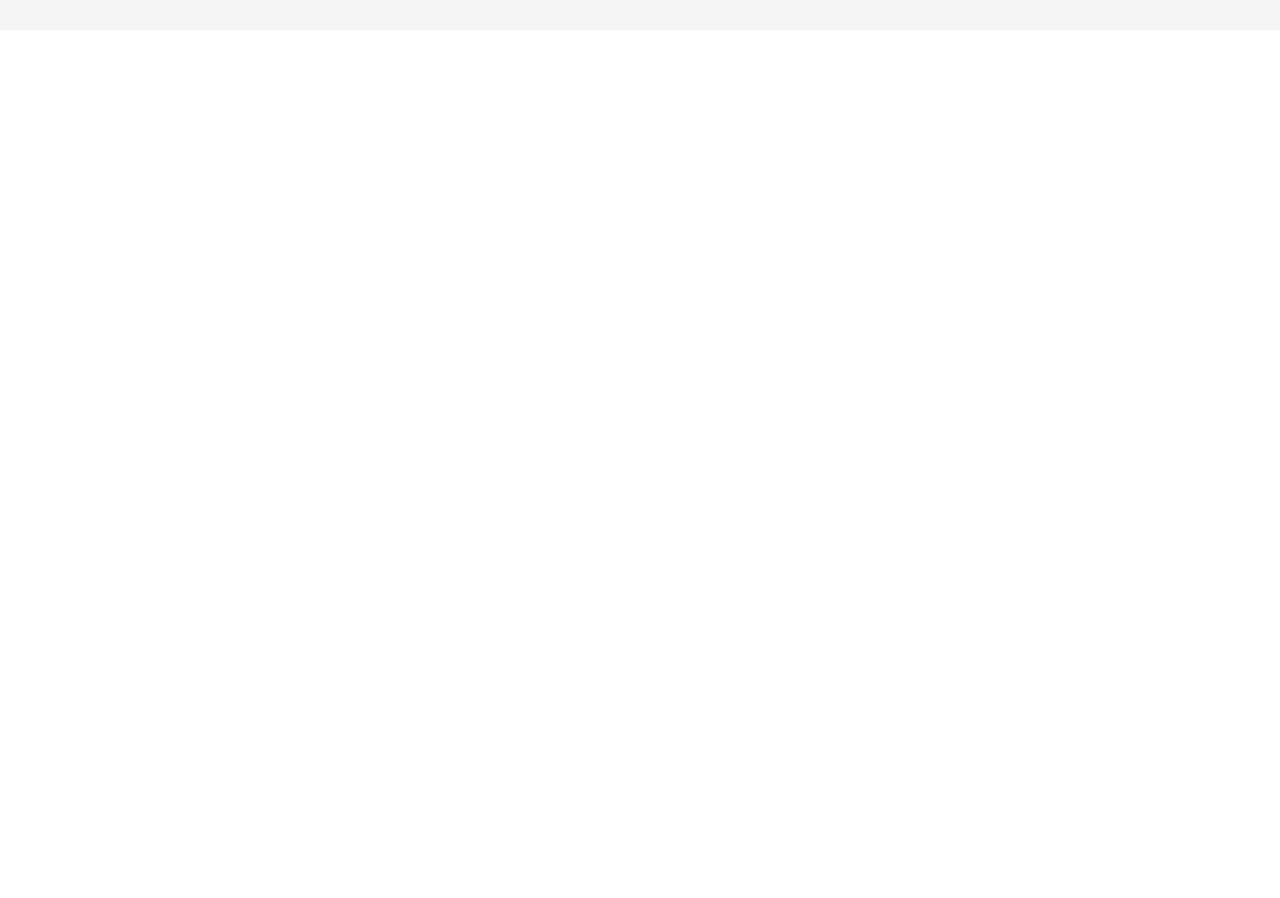
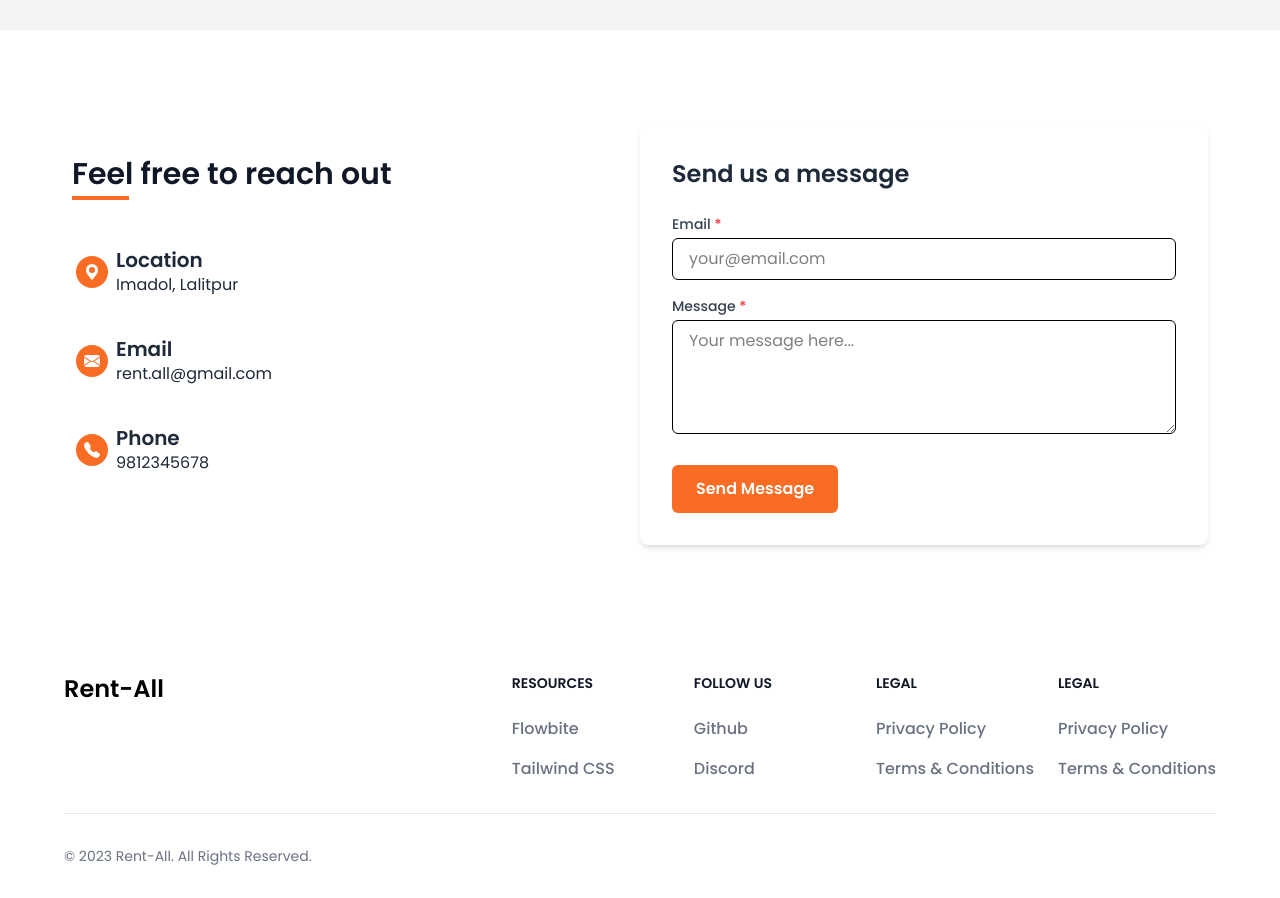
Before and after one commit to aneetan/Vehicle-Rental, a React (Vite) app in the folder Rental/: page / in a window 1280 px wide. Shown: the part 2400-3298 px from the top of the page. Before the commit the page ends 2430 px from the top, so only its background shows below. Built offline with nearby package versions, Linux system fonts and the light colour scheme.

Commit message:
Footer section and contact section added(ip)

```diff
--- a/Rental/src/components/CustomAccordion.tsx
+++ b/Rental/src/components/custom/CustomAccordion.tsx
@@ -16,12 +16,12 @@ const CustomAccordion = ({id, title, content} : AccordionProps) => {
     return (
         <>
             {/* ---------- Accordion ---------- */}
-            <div id='accordion-collapse' className='w-1/2'>
+            <div id='accordion-collapse' className='md:w-1/2 w-full'>
                 <div className="mb-2">
                     <h2 className={`accordion-collapse-${id}`}>
                         <button type='button' className='flex items-center justify-between w-full p-5 font-medium
                         rtl:text-right text-gray-500 border border-gray-200 rounded-t-xl focus:ring-2
-                        focus:ring-gray-200 hover:bg-gray-100 gap-3'
+                        focus:ring-orange-200 hover:bg-gray-100 gap-3'
                         onClick={() => toggleAccordion(`accordion-collapse-body-${id}`)}
                         aria-expanded={openAccordion === `accordion-collapse-body-${id}`}
                         aria-controls={`accordion-collapse-body-${id}`}
--- /dev/null
+++ b/Rental/src/components/landing/ContactUs.tsx
@@ -0,0 +1,90 @@
+import React from 'react'
+import Button from '../custom/Button'
+
+const ContactUs = () => {
+  return (
+    <section className="overflow-hidden pb-24 pt-24">
+        <div className="container mx-auto px-4">
+
+            <div className="flex flex-wrap items-center justify-between mx-14">
+                <div className="w-1/2">
+                    <div className="flex flex-col mb-6">
+                        <h2 className=" relative text-3xl font-semibold mb-8 text-gray-900"> Feel free to reach out
+                            <hr className="w-[10%] bg-[var(--primary-color)] absolute py-0.5 border-none bottom-[-8px] mx-auto" />
+                        </h2>
+                    </div>
+
+                    <ol className="relative text-gray-800 ml-5">
+                        <li className="mb-10 ms-6">
+                             <span className="absolute flex items-center justify-center w-8 h-8 rounded-full -start-4 mt-2 ring-4 ring-white bg-[var(--primary-color)]">
+                                <svg xmlns="http://www.w3.org/2000/svg" width="16" height="16" fill="currentColor" className="bi bi-geo-alt-fill text-white" viewBox="0 0 16 16">
+                                <path d="M8 16s6-5.686 6-10A6 6 0 0 0 2 6c0 4.314 6 10 6 10m0-7a3 3 0 1 1 0-6 3 3 0 0 1 0 6"/>
+                                </svg>
+                            </span>
+                            <h3 className="font-semibold leading-tight text-xl"> Location </h3>
+                            <p className="text-base w-full md:w-1/2"> Imadol, Lalitpur </p>
+                        </li>
+                        <li className="mb-10 ms-6">
+                            <span className="absolute flex items-center justify-center w-8 h-8 rounded-full -start-4 ring-4 mt-2 ring-white bg-[var(--primary-color)]">
+                                <svg xmlns="http://www.w3.org/2000/svg" width="16" height="16" fill="currentColor" className="bi bi-envelope-fill text-white" viewBox="0 0 16 16">
+                                <path d="M.05 3.555A2 2 0 0 1 2 2h12a2 2 0 0 1 1.95 1.555L8 8.414zM0 4.697v7.104l5.803-3.558zM6.761 8.83l-6.57 4.027A2 2 0 0 0 2 14h12a2 2 0 0 0 1.808-1.144l-6.57-4.027L8 9.586zm3.436-.586L16 11.801V4.697z"/>
+                                </svg>
+                            </span>
+                            <h3 className="font-semibold leading-tight text-xl">Email</h3>
+                            <p className="text-base w-full md:w-1/2">rent.all@gmail.com</p>
+                        </li>
+                        <li className="mb-10 ms-6">
+                            <span className="absolute flex items-center justify-center w-8 h-8 rounded-full -start-4 ring-4 mt-2 ring-white bg-[var(--primary-color)]">
+                                <svg xmlns="http://www.w3.org/2000/svg" width="16" height="16" fill="currentColor" className="bi bi-telephone-fill text-white" viewBox="0 0 16 16">
+                                <path fill-rule="evenodd" d="M1.885.511a1.745 1.745 0 0 1 2.61.163L6.29 2.98c.329.423.445.974.315 1.494l-.547 2.19a.68.68 0 0 0 .178.643l2.457 2.457a.68.68 0 0 0 .644.178l2.189-.547a1.75 1.75 0 0 1 1.494.315l2.306 1.794c.829.645.905 1.87.163 2.611l-1.034 1.034c-.74.74-1.846 1.065-2.877.702a18.6 18.6 0 0 1-7.01-4.42 18.6 18.6 0 0 1-4.42-7.009c-.362-1.03-.037-2.137.703-2.877z"/>
+                                </svg>
+                            </span>
+                            <h3 className="font-semibold leading-tight text-xl">Phone</h3>
+                            <p className="text-base w-full md:w-1/2"> 9812345678 </p>
+                        </li>
+                    </ol>
+                </div>
+                <div className="md:w-1/2 w-full">
+                    <div className="bg-white p-8 rounded-lg shadow-md">
+                        <h3 className="text-2xl font-semibold mb-6 text-gray-800">Send us a message</h3>
+
+                        <form noValidate>
+                            <div className="mb-4">
+                            <label htmlFor="email" className="block text-sm font-medium text-gray-700 mb-1">
+                                Email <span className="text-red-500">*</span>
+                            </label>
+                            <input
+                                type="email"
+                                id="email"
+                                name="email"
+                                className={`w-full px-4 py-2 border rounded-md focus:outline-none focus:ring-2 focus:ring-[var(--primary-color)]
+                                }`}
+                                placeholder="your@email.com"
+                            />
+                            </div>
+
+                            <div className="mb-6">
+                            <label htmlFor="message" className="block text-sm font-medium text-gray-700 mb-1">
+                                Message <span className="text-red-500">*</span>
+                            </label>
+                            <textarea
+                                id="message"
+                                name="message"
+                                rows={4}
+                                className={`w-full px-4 py-2 border rounded-md focus:outline-none focus:ring-2 focus:ring-[var(--primary-color)]
+                                }`}
+                                placeholder="Your message here..."
+                            ></textarea>
+                            </div>
+
+                            <Button variant='primary'> Send Message</Button>
+                        </form>
+                        </div>
+                    </div>
+                </div>
+            </div>
+    </section>
+  )
+}
+
+export default ContactUs
--- /dev/null
+++ b/Rental/src/components/landing/CustomFooter.tsx
@@ -0,0 +1,68 @@
+const CustomFooter = () => {
+  return (
+        <footer className="bg-white dark:bg-gray-900 px-12">
+            <div className="mx-auto w-full max-w-screen-xl p-4 py-6 lg:py-8">
+                <div className="md:flex md:justify-between">
+                <div className="mb-6 md:mb-0">
+                    <a href="#" className="flex items-center">
+                        <span className="self-center text-2xl font-semibold whitespace-nowrap dark:text-white">Rent-All</span>
+                    </a>
+                </div>
+                <div className="grid grid-cols-2 gap-8 sm:gap-6 sm:grid-cols-4">
+                    <div>
+                        <h2 className="mb-6 text-sm font-semibold text-gray-900 uppercase dark:text-white">Resources</h2>
+                        <ul className="text-gray-500 dark:text-gray-400 font-medium">
+                            <li className="mb-4">
+                                <a href="#" className="hover:underline">Flowbite</a>
+                            </li>
+                            <li>
+                                <a href="#" className="hover:underline">Tailwind CSS</a>
+                            </li>
+                        </ul>
+                    </div>
+                    <div>
+                        <h2 className="mb-6 text-sm font-semibold text-gray-900 uppercase dark:text-white">Follow us</h2>
+                        <ul className="text-gray-500 dark:text-gray-400 font-medium">
+                            <li className="mb-4">
+                                <a href="#" className="hover:underline ">Github</a>
+                            </li>
+                            <li>
+                                <a href="#" className="hover:underline">Discord</a>
+                            </li>
+                        </ul>
+                    </div>
+                    <div>
+                        <h2 className="mb-6 text-sm font-semibold text-gray-900 uppercase dark:text-white">Legal</h2>
+                        <ul className="text-gray-500 dark:text-gray-400 font-medium">
+                            <li className="mb-4">
+                                <a href="#" className="hover:underline">Privacy Policy</a>
+                            </li>
+                            <li>
+                                <a href="#" className="hover:underline">Terms &amp; Conditions</a>
+                            </li>
+                        </ul>
+                    </div>
+                    <div>
+                        <h2 className="mb-6 text-sm font-semibold text-gray-900 uppercase dark:text-white">Legal</h2>
+                        <ul className="text-gray-500 dark:text-gray-400 font-medium">
+                            <li className="mb-4">
+                                <a href="#" className="hover:underline">Privacy Policy</a>
+                            </li>
+                            <li>
+                                <a href="#" className="hover:underline">Terms &amp; Conditions</a>
+                            </li>
+                        </ul>
+                    </div>
+                </div>
+            </div>
+            <hr className="my-6 border-gray-200 sm:mx-auto dark:border-gray-700 lg:my-8" />
+            <div className="sm:flex sm:items-center sm:justify-between">
+                <span className="text-sm text-gray-500 sm:text-center dark:text-gray-400">© 2023 <a href="https://flowbite.com/" className="hover:underline">Rent-All</a>. All Rights Reserved.
+                </span>
+            </div>
+            </div>
+        </footer>
+  )
+}
+
+export default CustomFooter
--- a/Rental/src/components/HeroSection.tsx
+++ b/Rental/src/components/landing/HeroSection.tsx
@@ -1,5 +1,5 @@
-import Image from '../assets/images/car.png'
-import Button from './Button'
+import Image from '../../assets/images/car.png'
+import Button from '../custom/Button'
 const HeroSection = () => {
   return (
     <>
@@ -26,7 +26,7 @@ const HeroSection = () => {
                         </div>
                     </div>
 
-                    <div className="w-full hidden md:block md:w-[1/2] relative">
+                    <div className="w-full hidden md:block relative">
                         <div className="relative md:absolute md:-right-20 md:-top-20">
                             <img
                                 src={Image}
--- a/Rental/src/components/Navbar.tsx
+++ b/Rental/src/components/landing/Navbar.tsx
@@ -1,5 +1,5 @@
 import { useState } from "react"
-import Button from "./Button";
+import Button from "../custom/Button";
 
 const Navbar = () => {
   const[isOpen, setIsOpen] = useState<boolean>(false);
--- a/Rental/src/pages/Landing.tsx
+++ b/Rental/src/pages/Landing.tsx
@@ -1,9 +1,11 @@
-import AboutUs from "../components/AboutUs"
-import FAQs from "../components/FAQs"
-import HeroSection from "../components/HeroSection"
-import HowItWorks from "../components/HowItWorks"
-import Navbar from "../components/Navbar"
-import Rent from "../components/Rent"
+import AboutUs from "../components/landing/AboutUs"
+import ContactUs from "../components/landing/ContactUs"
+import CustomFooter from "../components/landing/CustomFooter"
+import FAQs from "../components/landing/FAQs"
+import HeroSection from "../components/landing/HeroSection"
+import HowItWorks from "../components/landing/HowItWorks"
+import Navbar from "../components/landing/Navbar"
+import Rent from "../components/landing/Rent"
 
 const Landing = () => {
   return (
@@ -14,6 +16,8 @@ const Landing = () => {
       <HowItWorks/>
       <AboutUs/>
       <FAQs/>
+      <ContactUs/>
+      <CustomFooter/>
     </>
   )
 }
```
Also changed, not shown: Rental/src/components/landing/AboutUs.tsx (renamed from Rental/src/components/AboutUs.tsx, +4 -4 lines), Rental/src/components/landing/FAQs.tsx (renamed from Rental/src/components/FAQs.tsx, +5 -10 lines), Rental/src/components/landing/HowItWorks.tsx (renamed from Rental/src/components/HowItWorks.tsx, +3 -4 lines), Rental/src/components/custom/Button.tsx (renamed from Rental/src/components/Button.tsx), Rental/src/components/landing/Rent.tsx (renamed from Rental/src/components/Rent.tsx).
